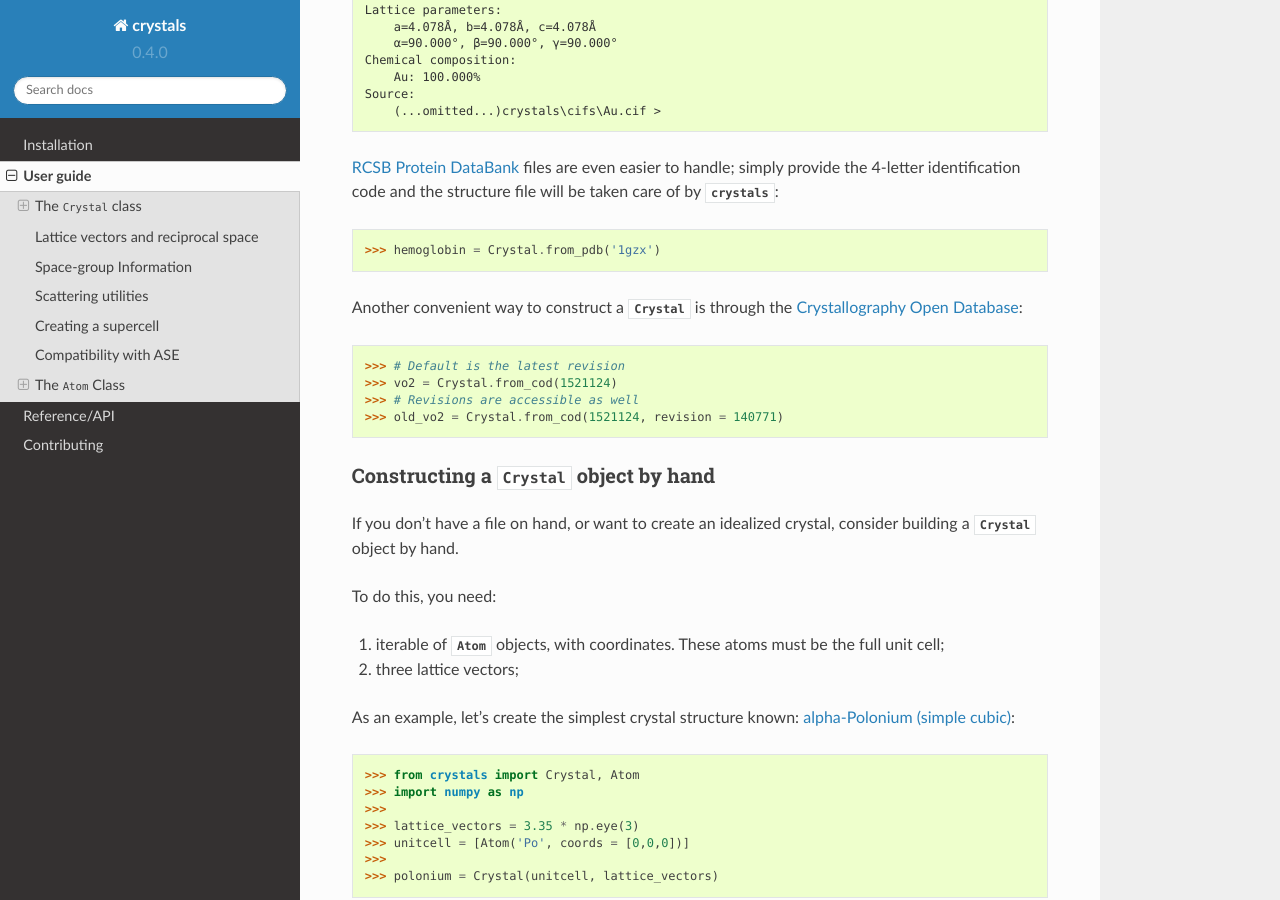
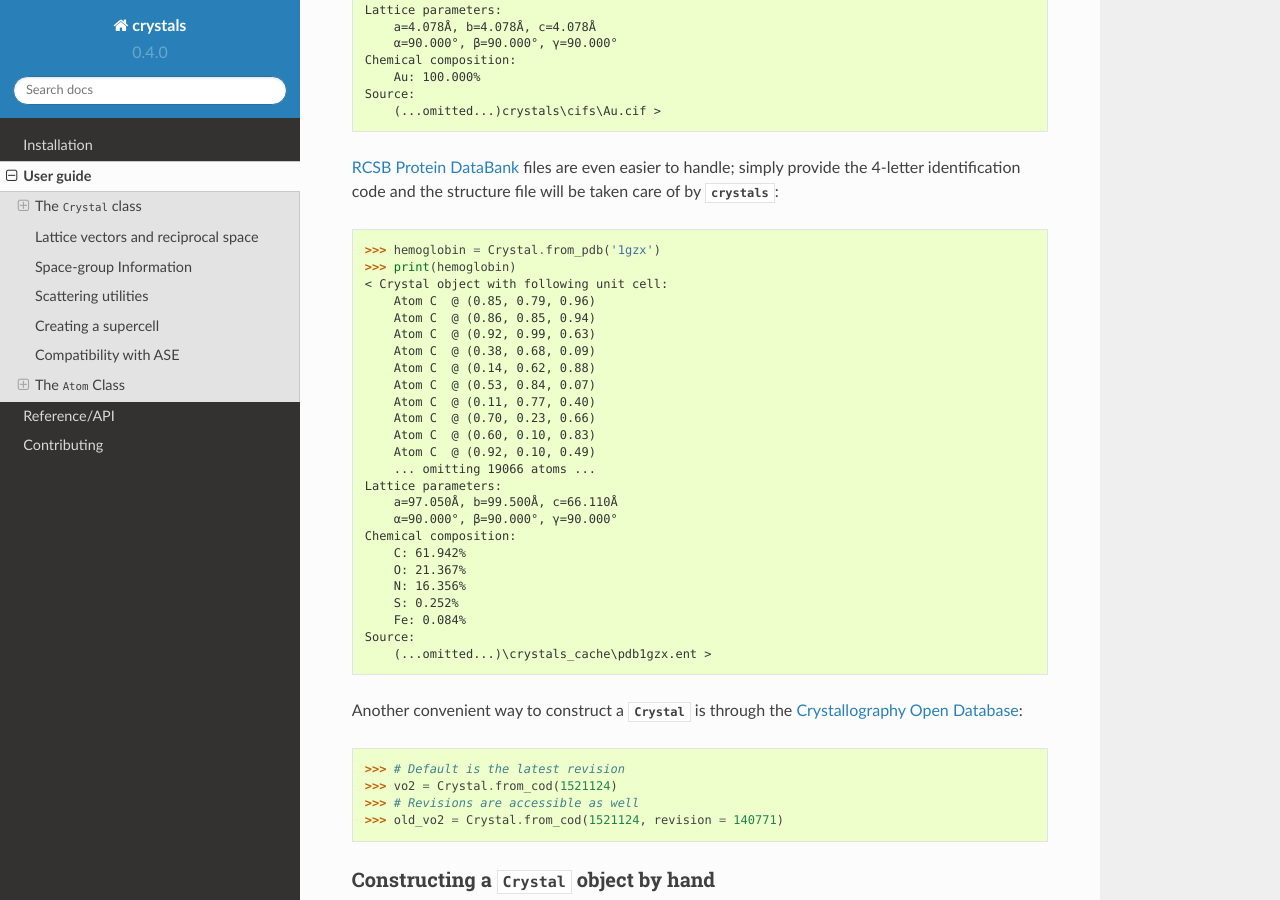
Before and after one commit to LaurentRDC/crystals, a Sphinx documentation site: the page built from docs/guide.rst, in a window 1280 px wide and 900 px high, scrolled down 1104 px. Built offline with Sphinx 7.4.7 and the Read the Docs theme 2.0.0, drawn with Linux system fonts in a browser that asks for light colours.

Commit message:
DOC: tweaks

```diff
--- a/docs/guide.rst
+++ b/docs/guide.rst
@@ -57,6 +57,30 @@ constructed like so::
 and the structure file will be taken care of by :mod:`crystals`::
 
     >>> hemoglobin = Crystal.from_pdb('1gzx')
+    >>> print(hemoglobin)
+    < Crystal object with following unit cell:
+        Atom C  @ (0.85, 0.79, 0.96)
+        Atom C  @ (0.86, 0.85, 0.94)
+        Atom C  @ (0.92, 0.99, 0.63)
+        Atom C  @ (0.38, 0.68, 0.09)
+        Atom C  @ (0.14, 0.62, 0.88)
+        Atom C  @ (0.53, 0.84, 0.07)
+        Atom C  @ (0.11, 0.77, 0.40)
+        Atom C  @ (0.70, 0.23, 0.66)
+        Atom C  @ (0.60, 0.10, 0.83)
+        Atom C  @ (0.92, 0.10, 0.49)
+        ... omitting 19066 atoms ...
+    Lattice parameters:
+        a=97.050Å, b=99.500Å, c=66.110Å
+        α=90.000°, β=90.000°, γ=90.000°
+    Chemical composition:
+        C: 61.942%
+        O: 21.367%
+        N: 16.356%
+        S: 0.252%
+        Fe: 0.084%
+    Source:
+        (...omitted...)\crystals_cache\pdb1gzx.ent >
 
 Another convenient way to construct a :class:`Crystal` is through the `Crystallography Open Database <http://www.crystallography.net/cod/>`_::
 
```
